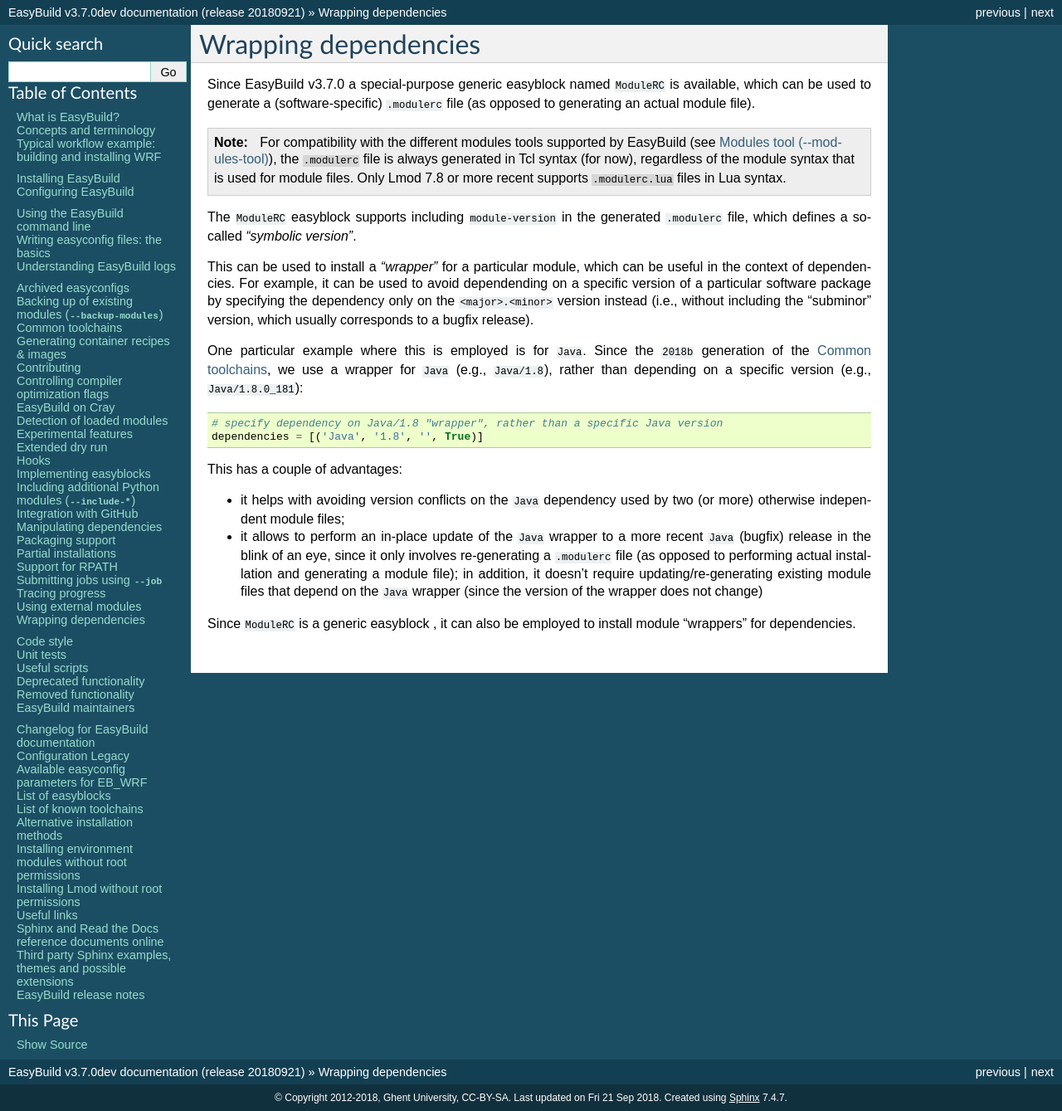
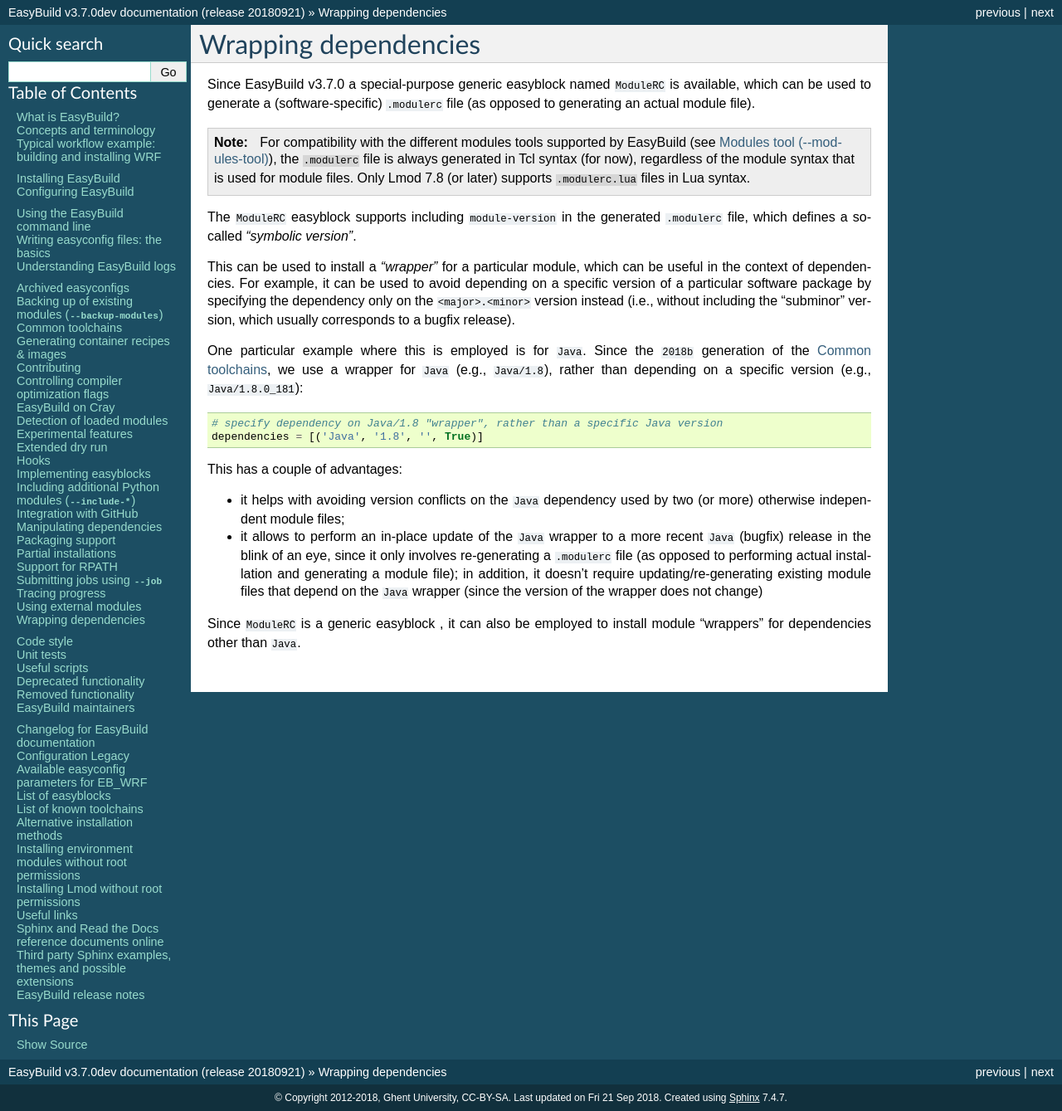
Before and after one commit to easybuilders/easybuild, a Sphinx documentation site: the page built from docs/Wrapping_dependencies.rst, in a window 1280 px wide. Shown: the whole page at 83% size. Built offline with Sphinx 7.4.7, drawn with Linux system fonts in a browser that asks for light colours.

Commit message:
fix remarks

```diff
--- a/docs/Wrapping_dependencies.rst
+++ b/docs/Wrapping_dependencies.rst
@@ -9,14 +9,14 @@ which can be used to generate a (software-specific) ``.modulerc`` file
 
 .. note:: For compatibility with the different modules tools supported by EasyBuild (see :ref:`modules_tool`),
           the ``.modulerc`` file is always generated in Tcl syntax (for now), regardless of the module syntax
-          that is used for module files. Only Lmod 7.8 or more recent supports ``.modulerc.lua`` files
+          that is used for module files. Only Lmod 7.8 (or later) supports ``.modulerc.lua`` files
           in Lua syntax.
 
 The ``ModuleRC`` easyblock supports including ``module-version`` in the generated ``.modulerc`` file,
 which defines a so-called *"symbolic version"*.
 
 This can be used to install a *"wrapper"* for a particular module, which can be useful in the context
-of dependencies. For example, it can be used to avoid dependending on a specific version of
+of dependencies. For example, it can be used to avoid depending on a specific version of
 a particular software package by specifying the dependency only on the ``<major>.<minor>`` version instead
 (i.e., without including the "subminor" version, which usually corresponds to a bugfix release).
 
@@ -39,4 +39,5 @@ This has a couple of advantages:
   actual installation and generating a module file); in addition, it doesn't require updating/re-generating existing
   module files that depend on the ``Java`` wrapper (since the version of the wrapper does not change)
 
-Since ``ModuleRC`` is a generic easyblock , it can also be employed to install module "wrappers" for dependencies.
+Since ``ModuleRC`` is a generic easyblock , it can also be employed to install module "wrappers" for dependencies
+other than ``Java``.
```
